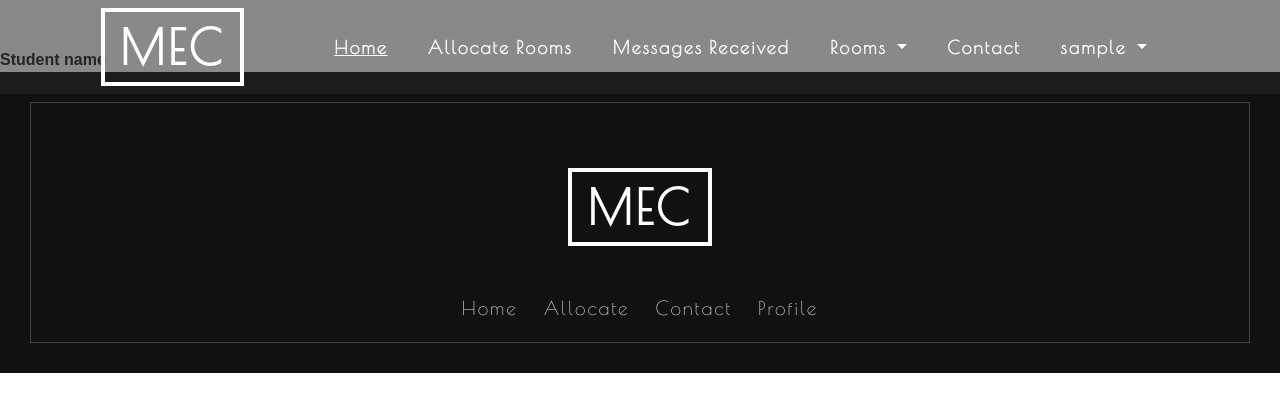
After one commit to elden03/hello123, a PHP site: page /messdisplay.php in a window 1280 px wide. The commit adds this page. Shown: the top 412 px of the page. Run offline with PHP 8.4, Linux system fonts and the light colour scheme; a user stored in the database is signed in; lists and menus that the app fills with data are empty.

Commit message:
Add files via upload

```diff
--- /dev/null
+++ b/messdisplay.php
@@ -0,0 +1,214 @@
+<?php
+ require 'includes/config.inc.php';
+?>
+<!DOCTYPE html>
+<html lang="en">
+<head>
+<title> Intrend Interior Category Flat Bootstrap Responsive Website Template | Index : W3layouts</title>
+
+	<!-- Meta tag Keywords -->
+	<meta name="viewport" content="width=device-width, initial-scale=1">
+	<meta charset="utf-8">
+	<meta name="keywords" content="Intrend Responsive web template, Bootstrap Web Templates, Flat Web Templates, Android Compatible web template,
+	Smartphone Compatible web template, free webdesigns for Nokia, Samsung, LG, SonyEricsson, Motorola web design" />
+	<script type="application/x-javascript">
+		addEventListener("load", function () {
+			setTimeout(hideURLbar, 0);
+		}, false);
+
+		function hideURLbar() {
+			window.scrollTo(0, 1);
+		}
+	</script>
+	<!--// Meta tag Keywords -->
+
+
+
+	<link rel="stylesheet" href="web_home/css_home/mess2.css">  <!-- Bootstrap-Core-CSS  -->
+	<link rel="stylesheet" href="web_home/css_home/mess.css" type="text/css" media="all" />
+	<link rel="stylesheet" href="web_home/css_home/fontawesome-all.css"> <!-- Font-Awesome-Icons-CSS -->
+
+
+
+	<!-- web-fonts -->
+	<link href="//fonts.googleapis.com/css?family=Poiret+One&amp;subset=cyrillic,latin-ext" rel="stylesheet">
+	<!-- //web-fonts -->
+
+
+</head>
+
+<body>
+
+<!-- banner -->
+	<div class="banner" id="home">
+		<div class="cd-radial-slider-wrapper">
+
+<!--Header-->
+<header>
+	<div class="container agile-banner_nav">
+		<nav class="navbar navbar-expand-lg navbar-light bg-light">
+
+			<h1><a class="navbar-brand" href="home_manager.php">MEC<span class="display"></span></a></h1>
+			<button class="navbar-toggler" type="button" data-toggle="collapse" data-target="#navbarSupportedContent" aria-controls="navbarSupportedContent" aria-expanded="false" aria-label="Toggle navigation">
+			<span class="navbar-toggler-icon"></span>
+			</button>
+			<div class="collapse navbar-collapse justify-content-center" id="navbarSupportedContent">
+				<ul class="navbar-nav ml-auto">
+					<li class="nav-item active">
+						<a class="nav-link" href="home_manager.php">Home <span class="sr-only">(current)</span></a>
+					</li>
+					<li class="nav-item">
+						<a class="nav-link" href="allocate_room.php">Allocate Rooms</a>
+					</li>
+					<li class="nav-item">
+						<a class="nav-link" href="message_hostel_manager.php">Messages Received</a>
+					</li>
+					<li class="dropdown nav-item">
+						<a href="#" class="dropdown-toggle nav-link" data-toggle="dropdown">Rooms
+							<b class="caret"></b>
+						</a>
+						<ul class="dropdown-menu agile_short_dropdown">
+							<li>
+								<a href="allocated_rooms.php">Allocated Rooms</a>
+							</li>
+							<li>
+								<a href="empty_rooms.php">Empty Rooms</a>
+							</li>
+							<li>
+								<a href="vacate_rooms.php">Vacate Rooms</a>
+							</li>
+						</ul>
+					</li>
+					<li class="nav-item">
+						<a class="nav-link" href="contact_manager.php">Contact</a>
+					</li>
+					<li class="dropdown nav-item">
+						<a href="#" class="dropdown-toggle nav-link" data-toggle="dropdown"><?php echo $_SESSION['username']; ?>
+							<b class="caret"></b>
+						</a>
+						<ul class="dropdown-menu agile_short_dropdown">
+							<li>
+								<a href="admin/manager_profile.php">My Profile</a>
+							</li>
+							<li>
+								<a href="includes/logout.inc.php">Logout</a>
+							</li>
+						</ul>
+					</li>
+				</ul>
+			</div>
+
+		</nav>
+	</div>
+</header>
+<!--Header-->
+<section class="contact py-5">
+<div class="mess">
+
+	<table boarder="1" cellpadding="0">
+		<tr>
+			<th>Student name</th>
+		</tr>
+	</table>
+
+
+
+
+</div>
+<script src="web_home\js\mess.js"></script>
+</section>
+
+
+
+
+<!-- footer -->
+<footer class="py-5">
+	<div class="container py-md-5">
+		<div class="footer-logo mb-5 text-center">
+			<a class="navbar-brand"  href="http://www.nitc.ac.in/" target="_blank">MEC<span class="display"></span></a>
+		</div>
+		<div class="footer-grid">
+
+			<div class="list-footer">
+				<ul class="footer-nav text-center">
+					<li>
+						<a href="home_manager.php">Home</a>
+					</li>
+					<li>
+						<a href="allocate_room.php">Allocate</a>
+					</li>
+					<li>
+						<a href="contact_manager.php">Contact</a>
+					</li>
+					<li>
+						<a href="manager_profile.php">Profile</a>
+					</li>
+				</ul>
+			</div>
+
+		</div>
+	</div>
+</footer>
+<!-- footer -->
+
+<!-- js-scripts -->
+
+	<!-- js -->
+	<script type="text/javascript" src="web_home/js/jquery-2.2.3.min.js"></script>
+	<script type="text/javascript" src="web_home/js/bootstrap.js"></script> <!-- Necessary-JavaScript-File-For-Bootstrap -->
+	<!-- //js -->
+
+	<!-- banner js -->
+	<script src="web_home/js/snap.svg-min.js"></script>
+	<script src="web_home/js/main.js"></script> <!-- Resource jQuery -->
+	<!-- //banner js -->
+
+	<!-- flexSlider --><!-- for testimonials -->
+	<script defer src="web_home/js/jquery.flexslider.js"></script>
+	<script type="text/javascript">
+		$(window).load(function(){
+		  $('.flexslider').flexslider({
+			animation: "slide",
+			start: function(slider){
+			  $('body').removeClass('loading');
+			}
+		  });
+		});
+	</script>
+	<!-- //flexSlider --><!-- for testimonials -->
+
+	<!-- start-smoth-scrolling -->
+	<script src="web_home/js/SmoothScroll.min.js"></script>
+	<script type="text/javascript" src="web_home/js/move-top.js"></script>
+	<script type="text/javascript" src="web_home/js/easing.js"></script>
+	<script type="text/javascript">
+		jQuery(document).ready(function($) {
+			$(".scroll").click(function(event){
+				event.preventDefault();
+				$('html,body').animate({scrollTop:$(this.hash).offset().top},1000);
+			});
+		});
+	</script>
+	<!-- here stars scrolling icon -->
+	<script type="text/javascript">
+		$(document).ready(function() {
+			/*
+				var defaults = {
+				containerID: 'toTop', // fading element id
+				containerHoverID: 'toTopHover', // fading element hover id
+				scrollSpeed: 1200,
+				easingType: 'linear'
+				};
+			*/
+
+			$().UItoTop({ easingType: 'easeOutQuart' });
+
+			});
+	</script>
+	<!-- //here ends scrolling icon -->
+	<!-- start-smoth-scrolling -->
+
+<!-- //js-scripts -->
+
+</body>
+</html>
```
Also changed, not shown: feedisplay.php (+8 -1 lines), process_data.php (+5 -2 lines), remove_student.php (added, +12 -0 lines), styletable.css (added, +58 -0 lines).
